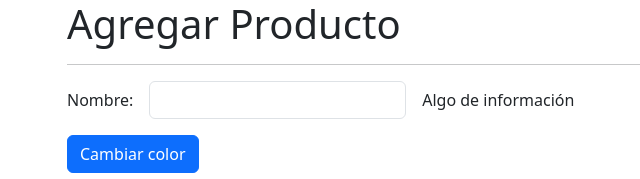
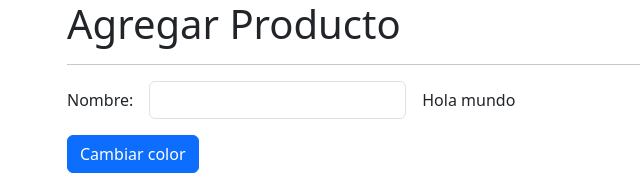
Before and after one commit to AlbertoG22/directiveSignals-app-angular, an Angular app: page /products/products in a window 1280 px wide. Shown: the top 179 px of the page, without its empty margins (15-655 px from the left). Built offline with nearby package versions, Linux system fonts and the light colour scheme.

Commit message:
custom label - custom directive

```diff
--- a/src/app/products/pages/product-page/product-page.component.html
+++ b/src/app/products/pages/product-page/product-page.component.html
@@ -13,7 +13,7 @@
     </div>
 
     <div class="col-auto">
-      <span>Algo de información</span>
+      <span customLabel></span>
     </div>
 
   </div>
--- a/src/app/products/products.module.ts
+++ b/src/app/products/products.module.ts
@@ -4,6 +4,7 @@ import { CommonModule } from '@angular/common';
 import { ProductsRoutingModule } from './products-routing.module';
 import { ProductPageComponent } from './pages/product-page/product-page.component';
 import { ReactiveFormsModule } from '@angular/forms';
+import { SharedModule } from '../shared/shared.module';
 
 @NgModule({
   declarations: [
@@ -12,7 +13,8 @@ import { ReactiveFormsModule } from '@angular/forms';
   imports: [
     CommonModule,
     ProductsRoutingModule,
-    ReactiveFormsModule
+    ReactiveFormsModule,
+    SharedModule,
   ]
 })
 export class ProductsModule { }
--- /dev/null
+++ b/src/app/shared/directives/custom-label.directive.ts
@@ -0,0 +1,21 @@
+import { Directive, ElementRef, OnInit } from '@angular/core';
+
+@Directive({
+  selector: '[customLabel]'
+})
+export class CustomLabelDirective implements OnInit {
+
+  private htmlElement?: ElementRef<HTMLElement>;
+
+  constructor( private el: ElementRef<HTMLElement> ) {
+    // console.log('constructor de la directiva');
+    console.log(el);
+    this.htmlElement = el;
+
+    this.htmlElement.nativeElement.innerHTML = 'Hola mundo';
+  }
+
+  ngOnInit(): void {
+    console.log('Directiva - NgOnInit');
+  }
+}
```
Also changed, not shown: src/app/shared/shared.module.ts (added, +18 -0 lines).
